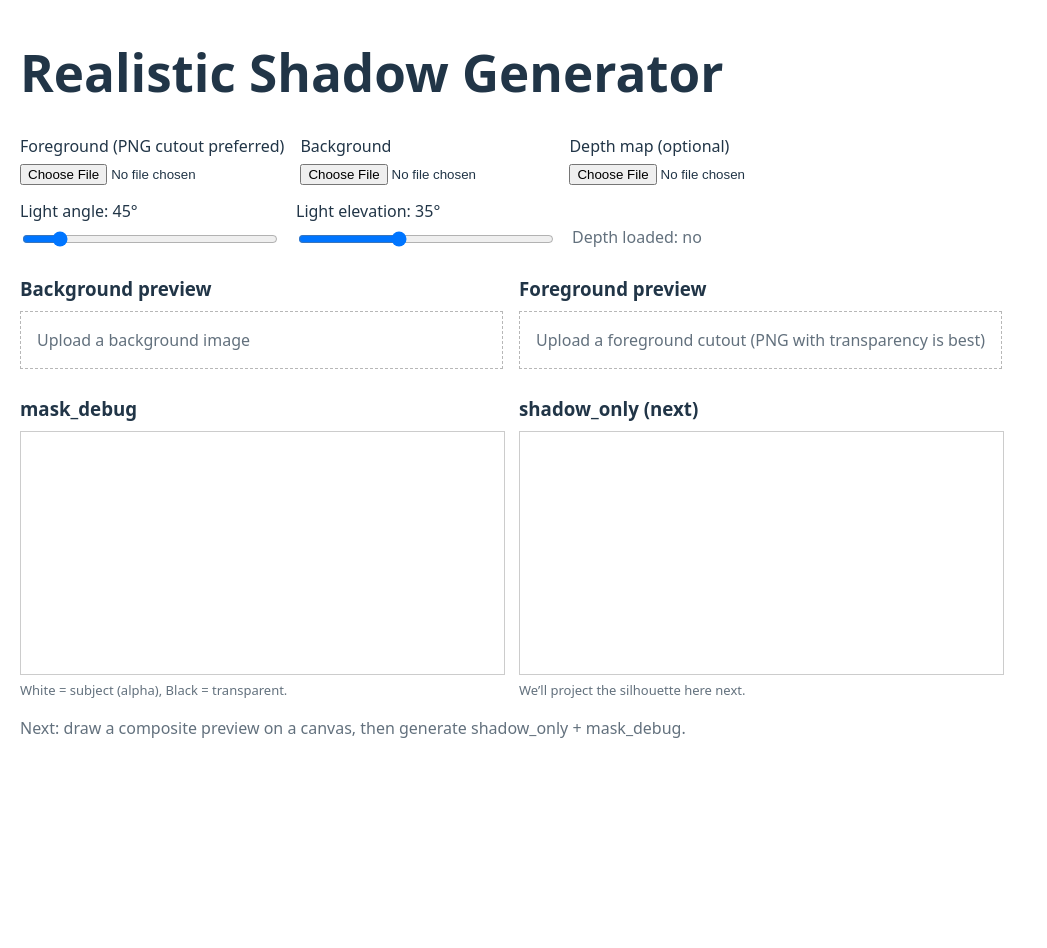
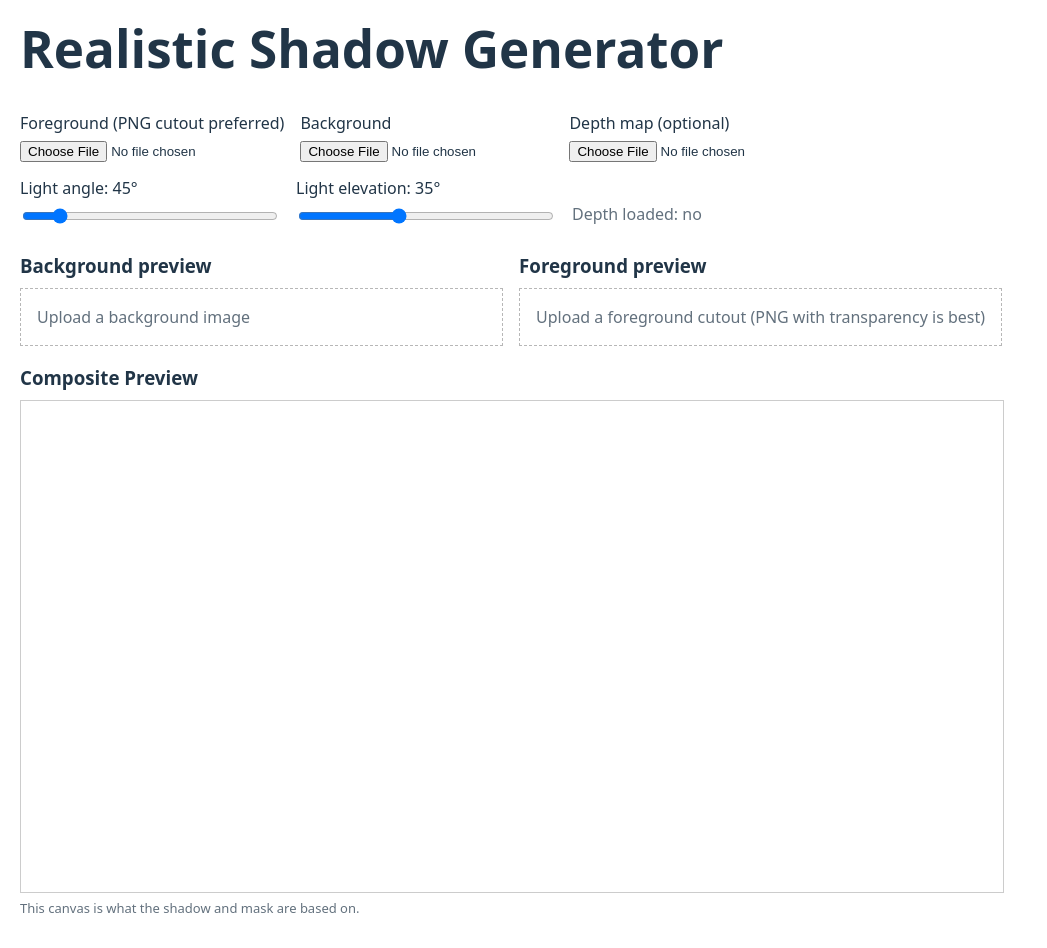
Before and after one commit to judelahage/realistic-shadow-generator-ts, a React (Vite) app: page / in a window 1280 px wide. Shown: the top 948 px of the page, without its empty margins (0-1047 px from the left). Before the commit the page ends 800 px from the top, so only its background shows below. Built offline with nearby package versions, Linux system fonts and the light colour scheme.

Commit message:
add composite image preview

```diff
--- a/src/App.tsx
+++ b/src/App.tsx
@@ -286,6 +286,18 @@
         </div>
       </div>
 
+      <div style = {{ marginTop: 18}}>
+        <h3 style={{margin:"8px 0"}}>Composite Preview</h3>
+        <canvas
+          ref={canvasRef}
+          style={{width:"100%", border: "1px solid #ccc", display: "block"}}
+        />
+
+        <div style = {{marginTop: 6, opacity: 0.7, fontSize: 13}}>
+          This canvas is what the shadow and mask are based on.
+        </div>
+      </div>
+
       {/* mask preview */}
       <div
         style={{
```
